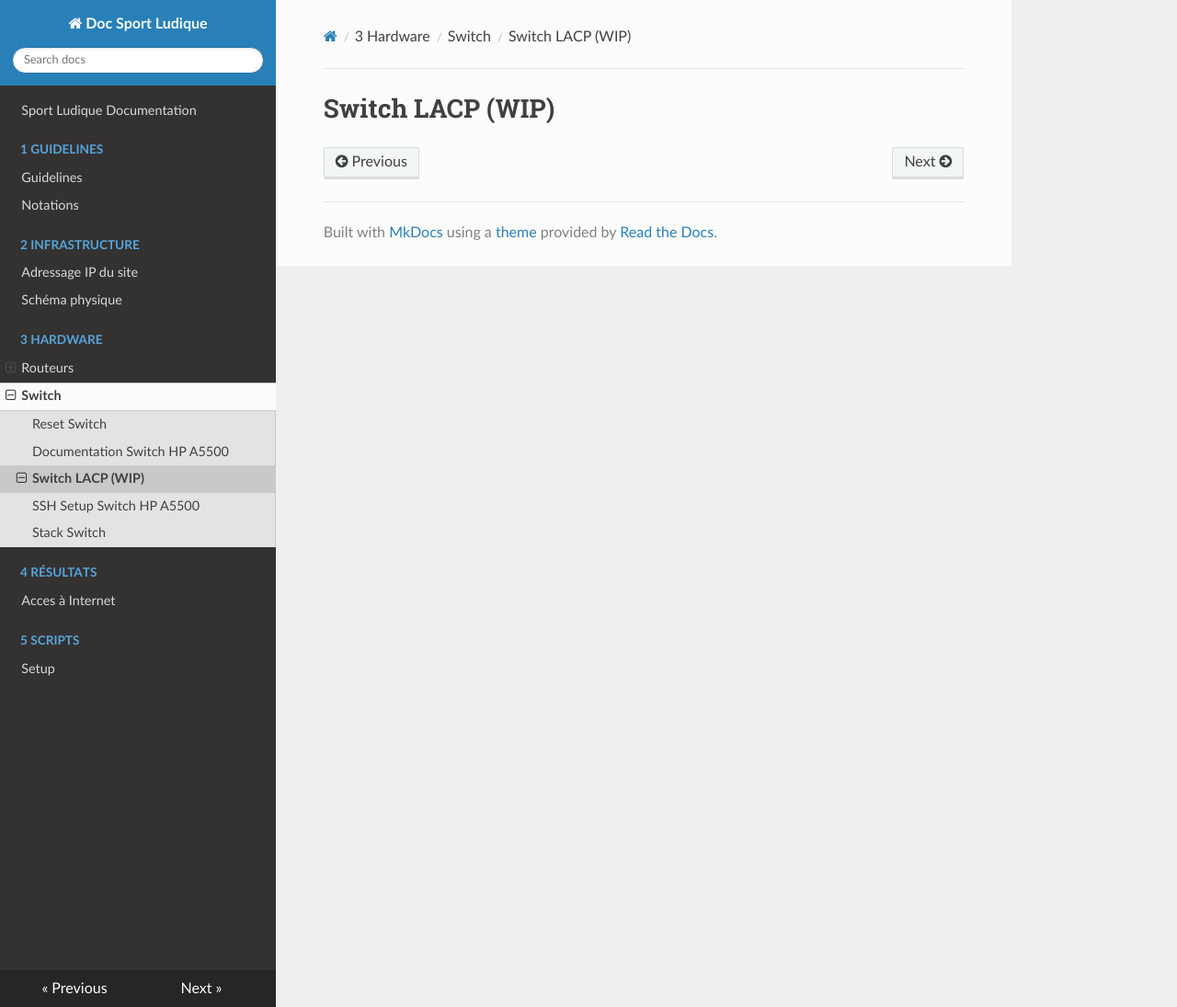
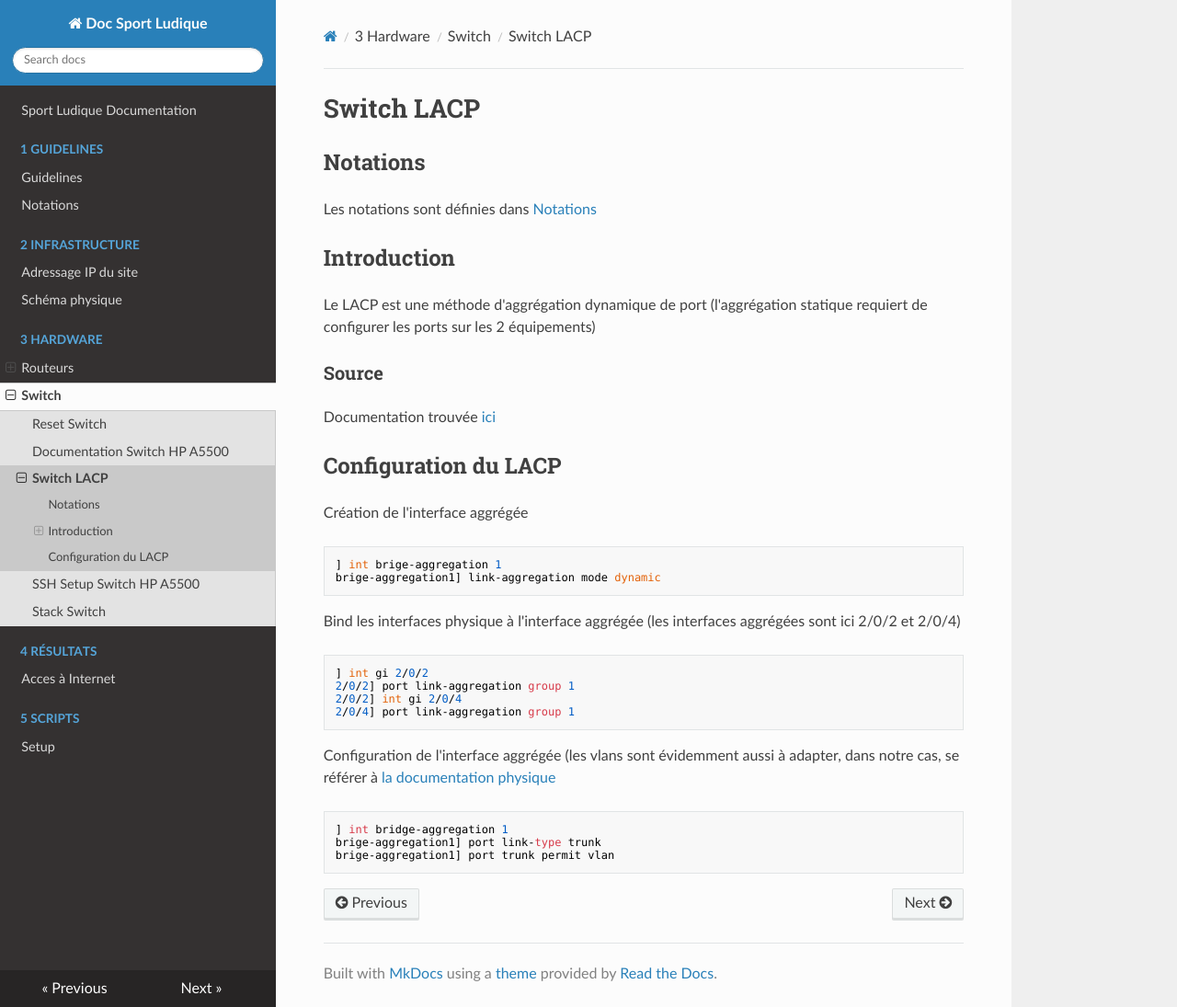
Before and after one commit to DSISportLudique/SportLudique2Doc, an MkDocs documentation site: the page built from docs/3 - Hardware/Switch/SwitchLACP.md, in a window 1280 px wide and 1095 px high. Shown: the whole window at 92% size. Built offline with MkDocs 1.6.1, drawn with Linux system fonts in a browser that asks for light colours; nearby versions of some CDN libraries.

Commit message:
LACP doc done

````diff
--- a/docs/3 - Hardware/Switch/SwitchLACP.md
+++ b/docs/3 - Hardware/Switch/SwitchLACP.md
@@ -1 +1,34 @@
-# Switch LACP (WIP)
+# Switch LACP
+
+## Notations
+Les notations sont définies dans [Notations](../../1 - Guidelines/Notations.md)
+
+## Introduction
+Le LACP est une méthode d'aggrégation dynamique de port (l'aggrégation statique requiert de configurer les ports sur les 2 équipements)
+
+### Source
+Documentation trouvée [ici](https://sym-0ne.github.io/sport-ludique-Chartres/SWCore/lacp_hp_a5500/)
+
+
+## Configuration du LACP
+
+Création de l'interface aggrégée
+```
+] int brige-aggregation 1
+brige-aggregation1] link-aggregation mode dynamic
+```
+
+Bind les interfaces physique à l'interface aggrégée (les interfaces aggrégées sont ici 2/0/2 et 2/0/4)
+```
+] int gi 2/0/2
+2/0/2] port link-aggregation group 1
+2/0/2] int gi 2/0/4
+2/0/4] port link-aggregation group 1
+```
+
+Configuration de l'interface aggrégée (les vlans sont évidemment aussi à adapter, dans notre cas, se référer à [la documentation physique](../../2 - Infrastructure/physique.md)
+```
+] int bridge-aggregation 1
+brige-aggregation1] port link-type trunk
+brige-aggregation1] port trunk permit vlan
+```
````
